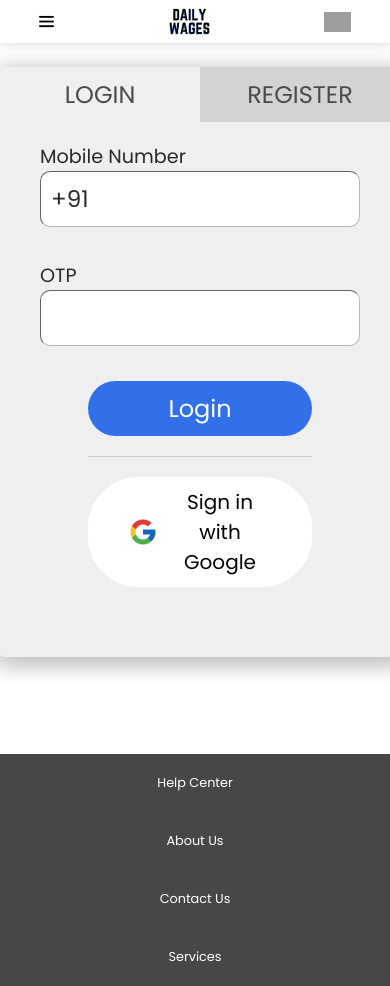
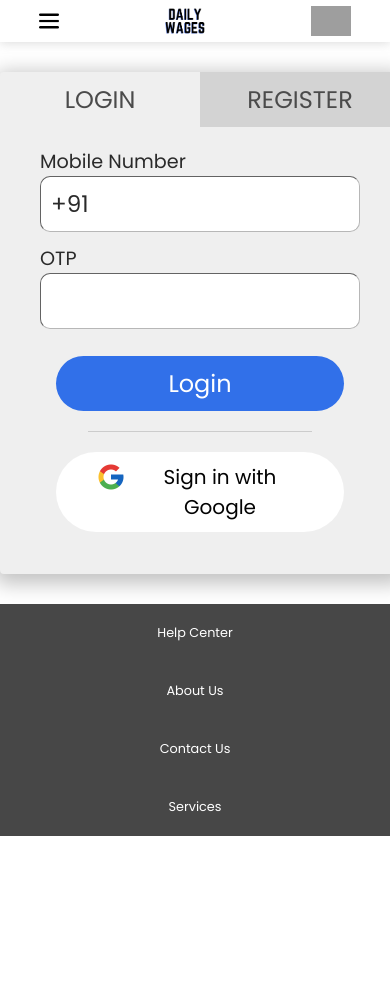
Before and after one commit to FutureGadgetLaboratory-FGL/DailyWages-website, a React (Create React App) app: page /auth in a window 390 px wide. After the commit the page ends 844 px from the top, so only its background shows below. Built offline with nearby package versions, Linux system fonts and the light colour scheme; grey boxes are pictures that could not be loaded.

Commit message:
made the navbar sticky instead of absolute and changed other css accordingly

```diff
--- a/src/components/loginForm/LoginForm.jsx
+++ b/src/components/loginForm/LoginForm.jsx
@@ -1,18 +1,18 @@
 import React, { useState } from 'react'
 
-import './LoginForm.css';
+import styles from './LoginForm.module.css';
 
 const LoginForm = () => {
     const [isLogin, setIsLogin] = useState(true);
 
     return (
         <>
-            <div className='login-container'>
-                <div className='auth-type'>
-                    <button className={isLogin ? '' : 'inactive'} onClick={() => { setIsLogin(true) }}>LOGIN</button>
-                    <button className={!isLogin ? '' : 'inactive'} onClick={() => { setIsLogin(false) }}>REGISTER</button>
+            <div className={styles.loginContainer}>
+                <div className={styles.authType}>
+                    <button className={isLogin ? '' : styles.inactive} onClick={() => { setIsLogin(true) }}>LOGIN</button>
+                    <button className={!isLogin ? '' : styles.inactive} onClick={() => { setIsLogin(false) }}>REGISTER</button>
                 </div>
-                <form className='auth-form' >
+                <form className={styles.authForm} >
                     {!isLogin &&
                         <>
                             <p>Name</p>
@@ -24,17 +24,17 @@
                         </>
                     }
                     <p>Mobile Number</p>
-                    <div className='mob-no-input'>
-                        <input defaultValue="+91" className='form-input'></input>
-                        <input name='phone' type='tel' className='form-input'></input>
+                    <div className={styles.mobNoInput}>
+                        <input defaultValue="+91" className={styles.formInput}></input>
+                        <input name='phone' type='tel' className={styles.formInput}></input>
                     </div>
                     <p>OTP</p>
                     <input name='otp'/>
-                    <div className='login-options'>
-                        <button type='submit' className='login-button'>{isLogin ? "Login" : "Register"}</button>
-                        <div class="divider"></div>
-                        <button class="google-signin-button">
-                            <img src="../images/google-icon.png" alt="" class="google-icon" />
+                    <div className={styles.loginOptions}>
+                        <button type='submit' className={styles.loginButton}>{isLogin ? "Login" : "Register"}</button>
+                        <div className={styles.divider}></div>
+                        <button className={styles.googleSigninButton}>
+                            <img src="../images/google-icon.png" alt="" className={styles.googleIcon} />
                             Sign in with Google
                         </button>
                     </div>
--- a/src/components/loginForm/LoginForm.css
+++ b/src/components/loginForm/LoginForm.module.css
@@ -1,8 +1,8 @@
-.login-container {
-    margin: 0 auto;
+.loginContainer {
+    margin: auto;
     height: 70vh;
     padding: 0;
-    width: 30vmax;
+    width: 90vmin;
     min-width: 400px;
     color: #4b4b4b;
     box-shadow: 0 5px 20px 5px #0000003e;
@@ -15,14 +15,14 @@
     background: #d3d3d3;
 }
 
-.auth-type {
+.authType {
     display: flex;
     justify-content: space-between;
     width: 100%;
     margin-top: 0px;
 }
 
-.auth-type button {
+.authType button {
     font-style: bold;
     flex: 1;
     padding: 10px;
@@ -33,12 +33,12 @@
     font-size: x-large;
 }
 
-.auth-form {
+.authForm {
     font-size: larger;
     padding: 5% 10%;
 }
 
-.auth-form input {
+.authForm input {
     outline: none;
     border-width: 0.05px;
     border-color: #b7b7b7;
@@ -49,32 +49,32 @@
     margin-bottom: 1.5em;
 }
 
-.mob-no-input {
+.mobNoInput {
     display: flex;
     align-items: center;
     width: 100%;
 }
 
-.mob-no-input input:nth-child(1) {
+.mobNoInput input:nth-child(1) {
     width: 3em;
     border-right: none;
     border-top-right-radius: 0;
     border-bottom-right-radius: 0;
 }
 
-.mob-no-input input:nth-child(2) {
+.mobNoInput input:nth-child(2) {
     border-left: none;
     border-top-left-radius: 0;
     border-bottom-left-radius: 0;
 }
 
-.login-options {
+.loginOptions {
     display: flex;
     flex-direction: column;
     align-items: center;
 }
 
-.login-button {
+.loginButton {
     background-color: #3170E9;
     color: white;
     border: none;
@@ -86,7 +86,7 @@
     transition: background-color 0.3s ease;
 }
 
-.login-button:hover {
+.loginButton:hover {
     background-color: #2980b9;
 }
 
@@ -96,9 +96,9 @@
     margin: 20px 0;
 }
 
-.google-signin-button {
+.googleSigninButton {
     display: flex;
-    align-items: center;
+    justify-content: center;
     background-color: #ffffff;
     color: #030303;
     border: none;
@@ -110,8 +110,23 @@
     transition: background-color 0.3s ease;
 }
 
-.google-icon {
+.googleIcon {
     width: 30px;
     height: 30px;
     margin-right: 10px;
 }
+
+@media (max-width: 640px) {
+    .loginButton {
+        margin-top: 1rem;
+        width: 90%;
+    }
+
+    .googleSigninButton {
+        width: 90%;
+    }
+
+    .authForm input {
+        margin-bottom: 0.5em;
+    }
+}
--- a/src/components/navbar/Navbar.jsx
+++ b/src/components/navbar/Navbar.jsx
@@ -10,12 +10,12 @@
 			<div className={styles.container}>
 				<img src="./images/Wages.png" alt="logo" id={styles.logo} />
 				<ul className={`${styles.menu} ${menuOpen ? styles.showitem : ""}`}>
-					<li>HOME</li>
+					<li><a href="/">HOME</a></li>
 					<li>PROVIDE A SERVICE</li>
 					<li>WORKS & SERVICES</li>
 				</ul>
 				<div className={styles.account}>
-					<a href="/">MY ACCOUNT</a>
+					<a href="/auth">MY ACCOUNT</a>
 				</div>
 				<img
 					src="./images/menu.png"
--- a/src/components/navbar/Navbar.module.css
+++ b/src/components/navbar/Navbar.module.css
@@ -5,10 +5,12 @@
 nav {
     width: 100vw;
     background-color: white;
+    height: 6vh;
     box-shadow: 0 1px 10px rgba(134, 134, 134, 0.299);
-    position: absolute;
+    position: sticky;
     top: 0;
     left: 0;
+    z-index: 100;
 
 }
 
@@ -115,15 +117,19 @@
 }
 
 @media only screen and (max-width: 700px) {
-    #logo {
-        height: 2.7rem;
+    nav {
+        height: 5vh;
     }
 
+    #logo {
+        height: 5vh;
+    }
+/*
     .toggleMenu {
-        height: 15px;
+        height: 20px;
     }
 
     .accountIcon {
-        height: 20px;
-    }
+        height: 30px;
+    } */
 }
--- a/src/pages/homePage/HomePage.jsx
+++ b/src/pages/homePage/HomePage.jsx
@@ -7,8 +7,9 @@
 	return (
 		<>
 			<NavBar />
-			<div className={styles.home}></div>
-			<Hero />
+			<div className={styles.home}>
+				<Hero />
+			</div>
 			<Footer />
 		</>
 	);
--- a/src/pages/homePage/HomePage.module.css
+++ b/src/pages/homePage/HomePage.module.css
@@ -1,6 +1,5 @@
 .home {
-    position: absolute;
-    z-index: -1;
+    position: relative;
     height: 100%;
     width: 100vw;
     background-image: url('../../../public/images/background.jpg');
--- a/src/pages/loginpage/LoginPage.css
+++ /dev/null
@@ -1,8 +0,0 @@
-.form {
-    display: flex;
-    align-items: center;
-    position: relative;
-    width: 100vw;
-    height: calc(100vh - 60px - 60px);
-    margin: auto;
-}
--- a/src/pages/loginpage/LoginPage.jsx
+++ b/src/pages/loginpage/LoginPage.jsx
@@ -3,16 +3,16 @@
 import LoginForm from '../../components/loginForm/LoginForm'
 import Footer from '../../components/footer/Footer';
 
-import './LoginPage.css';
+import styles from './LoginPage.module.css';
 
 const LoginPage = () => {
     return (
         <>
             <Navbar />
-            <div className='form'>
+            <div className={styles.form}>
                 <LoginForm />
+                <Footer />
             </div>
-            <Footer />
         </>
     )
 }
--- /dev/null
+++ b/src/pages/loginpage/LoginPage.module.css
@@ -0,0 +1,17 @@
+.form {
+    display: flex;
+    flex-direction: column;
+    justify-content: space-between;
+    align-items: center;
+    position: relative;
+    scroll-behavior: auto;
+    width: 100vw;
+    height: 94vh;
+    margin: auto;
+}
+
+@media (max-width: 640px) {
+    .form {
+        padding-top: 30px;
+    }
+}
```
